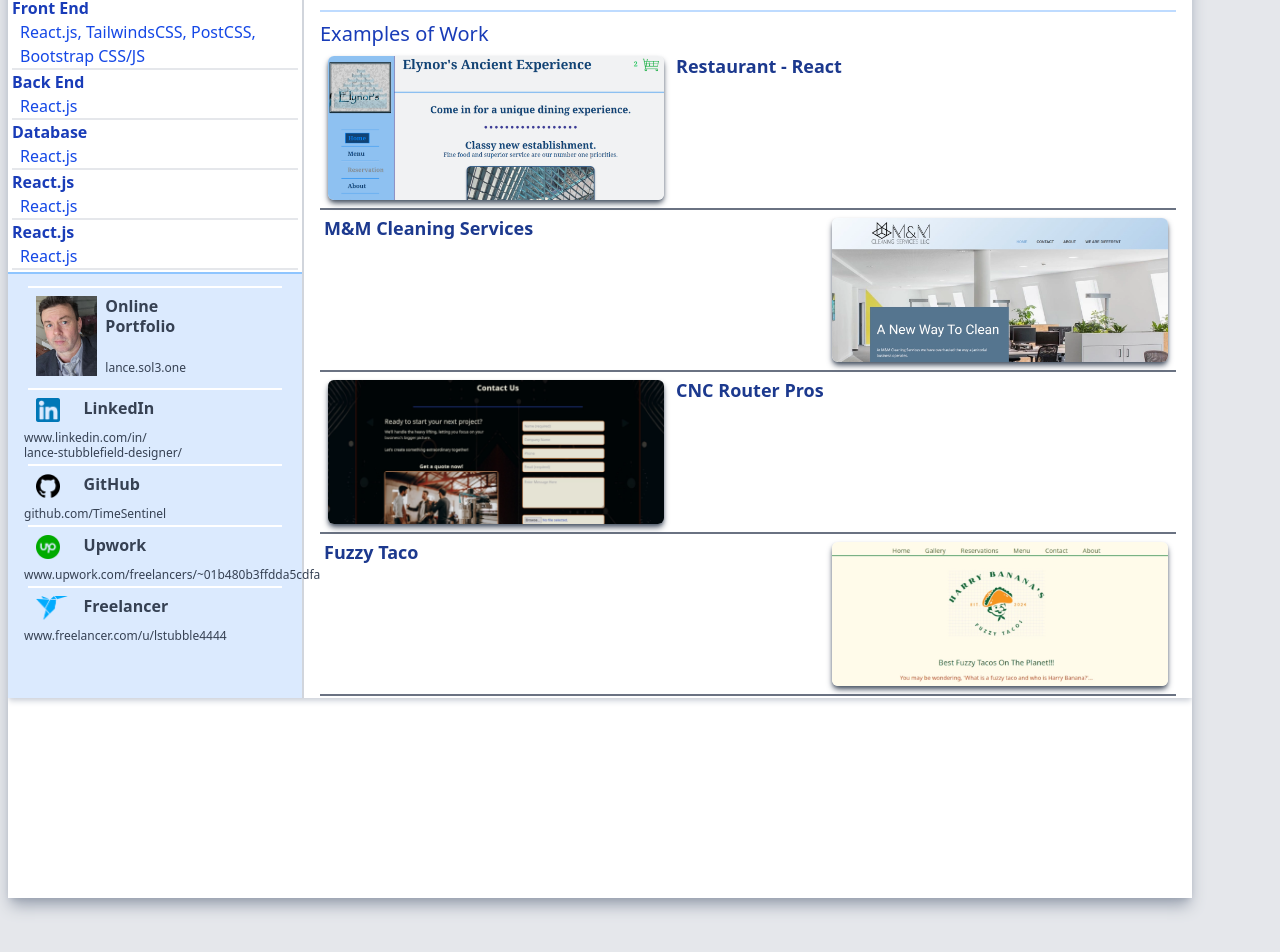
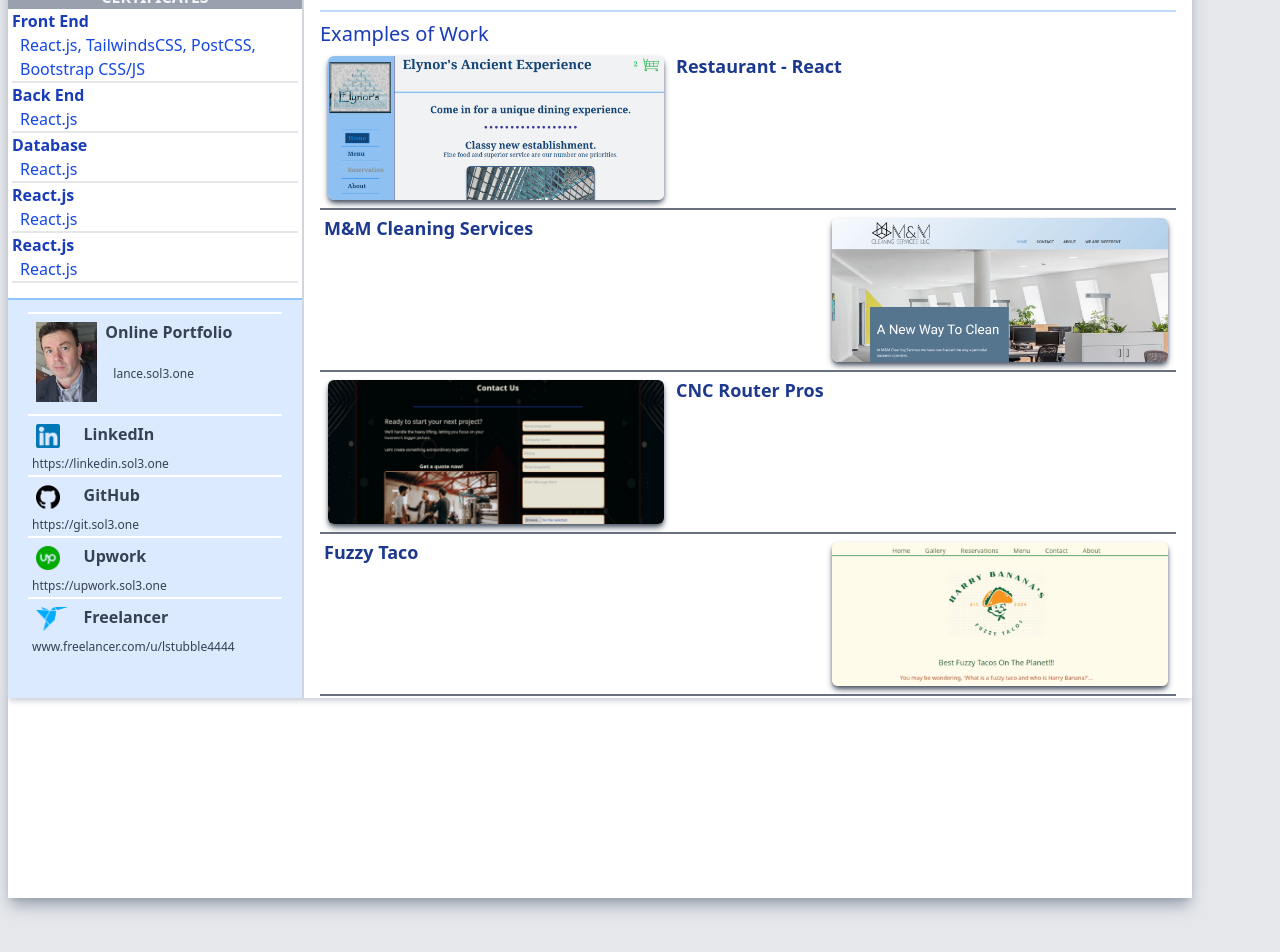
Before and after one commit to TimeSentinel/resume2025, a React (Vite) app: page / in a window 1280 px wide. Shown: the part 542-1494 px from the top of the page. Built offline with nearby package versions, Linux system fonts and the light colour scheme.

Commit message:
added link forwarding

```diff
--- a/src/App.css
+++ b/src/App.css
@@ -73,7 +73,7 @@
             }
 
             .credentials, .certificates {
-                height: 300px;
+                height: 313px;
 
                 h4 {
                     @apply px-2 bg-gray-400 text-center text-gray-100 font-semibold uppercase;
@@ -82,7 +82,7 @@
 
 
             .links {
-                height: 426px;
+                height: 400px;
                 @apply p-2 bg-blue-100 border-t-2 border-blue-300;
 
                 .linkCell {
@@ -112,7 +112,7 @@
                 }
 
                 .linkAddress {
-                    @apply px-2 font-light text-xs leading-tight;
+                    @apply pl-4 font-light text-xs leading-tight;
 
                 }
 
--- a/src/App.tsx
+++ b/src/App.tsx
@@ -69,10 +69,10 @@
                                         <img src="images/serious.png" alt="serious Lance"/>
                                     </div>
                                     <div>
-                                        <div className="linkTitle">Online<br/>Portfolio</div>
+                                        <div className="linkTitle">Online Portfolio</div>
                                         <br/>
                                         <div className="linkAddress">
-                                            <a target="_blank" href="https://lance.sol3.one">lance.sol3.one</a>
+                                            <a target="_blank" href="https://portfolio.sol3.one">lance.sol3.one</a>
                                         </div>
                                     </div>
                                 </div>
@@ -88,7 +88,7 @@
                                 <div className="linkAddress">
                                     <a target="_blank"
                                        href="https://www.linkedin.com/in/lance-stubblefield-designer/">
-                                        www.linkedin.com/in/ <br/> lance-stubblefield-designer/
+                                        https://linkedin.sol3.one
                                     </a>
                                 </div>
                             </li>
@@ -101,7 +101,7 @@
                                 </div>
                                 <div className="linkAddress">
                                     <a target="_blank" href="https://github.com/TimeSentinel">
-                                        github.com/TimeSentinel
+                                        https://git.sol3.one
                                     </a>
                                 </div>
                             </li>
@@ -114,7 +114,7 @@
                                 </div>
                                 <div className="linkAddress">
                                     <a target="_blank" href="https://www.upwork.com/freelancers/~01b480b3ffdda5cdfa">
-                                        www.upwork.com/freelancers/~01b480b3ffdda5cdfa
+                                        https://upwork.sol3.one
                                     </a>
                                 </div>
                             </li>
```
